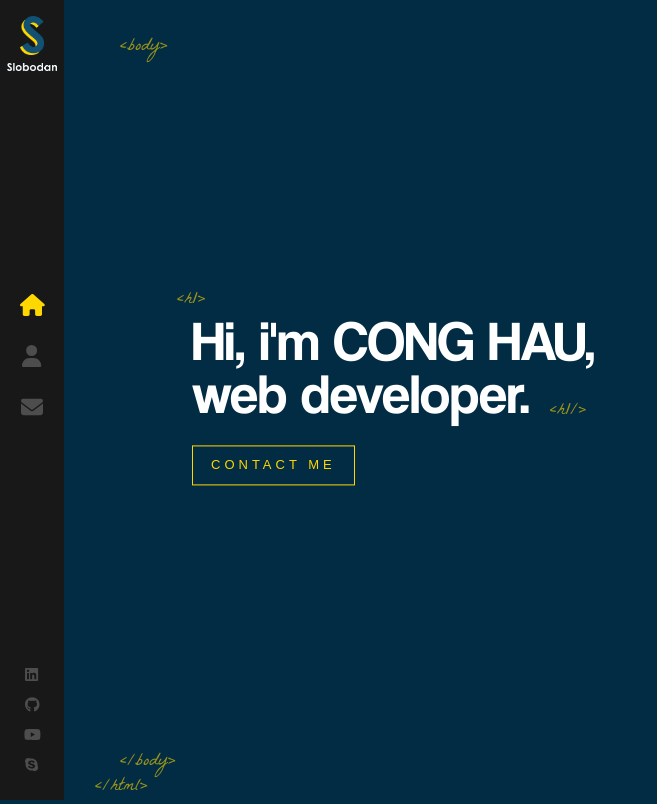
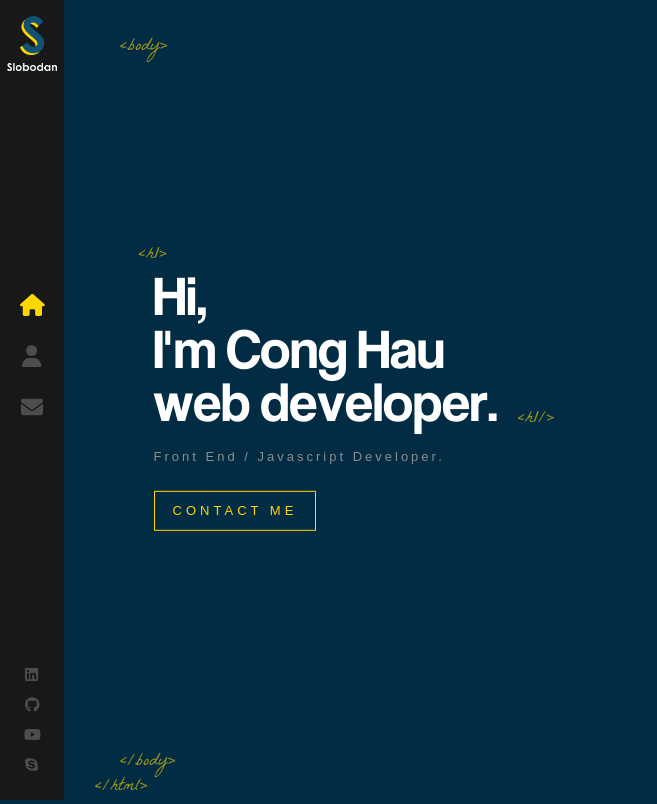
Before and after one commit to conghau113/react-portfolio, a React (Create React App) app in the folder portfolio/: page / in a window 1280 px wide. Shown: the whole page, without its empty margins (0-657 px from the left). Built offline with nearby package versions, Linux system fonts and the light colour scheme.

Commit message:
home page intro done

```diff
--- /dev/null
+++ b/portfolio/src/components/AnimatedLetters/index.js
@@ -0,0 +1,16 @@
+import './index.scss'
+
+const AnimatedLetters = ({ letterClass, strArray, idx}) => {
+    return (
+        <span>
+            {
+                strArray.map((char, i) => (
+                    <span key={char + i} className={`${letterClass} _${i + idx}`}>
+                        {char}
+                    </span>
+                ))
+            }
+        </span>
+    )
+}
+export default AnimatedLetters
--- /dev/null
+++ b/portfolio/src/components/AnimatedLetters/index.scss
@@ -0,0 +1,30 @@
+.text-animate {
+  display: inline-block;
+  opacity: 0;
+  animation: bounceIn;
+  animation-duration: 1s;
+  animation-delay: 1s;
+  animation-fill-mode: forwards;
+  min-width: 10px;
+}
+
+.text-animate-hover {
+  min-width: 10px;
+  display: inline-block;
+  animation-fill-mode: both;
+
+  &:hover {
+    animation: rubberBand 1s;
+    color: #ffd700;
+  }
+  &:hover {
+    animation: rubberBand 1s;
+    color: #ffd700;
+  }
+}
+
+@for $i from 1 through 35 {
+  .text-animate._#{$i} {
+    animation-delay: #{$i / 10}s;
+  }
+}
--- a/portfolio/src/components/Home/index.js
+++ b/portfolio/src/components/Home/index.js
@@ -1,14 +1,59 @@
+import { useEffect, useState } from 'react'
 import { Link } from 'react-router-dom'
+import AnimatedLetters from '../AnimatedLetters'
 import './index.scss'
 const Home = () => {
+  const [letterClass, setLetterclass] = useState('text-animate')
+  const nameArray = ['C', 'o', 'n', 'g', ' ', 'H', 'a', 'u']
+  const jobArray = [
+    'w',
+    'e',
+    'b',
+    ' ',
+    'd',
+    'e',
+    'v',
+    'e',
+    'l',
+    'o',
+    'p',
+    'e',
+    'r',
+    '.',
+  ]
+
+  useEffect(() => {
+    return setTimeout(() => {
+      setLetterclass('text-animate-hover')
+    }, 4000)
+  }, [])
+
   return (
     <div className="container homePage">
       <div className="textZone">
         <h1>
-          Hi, i'm CONG HAU,
+          <span className={letterClass}>H</span>
+          <span className={`${letterClass} _9`}>i</span>
+          <span className={`${letterClass} _10`}>,</span>
           <br />
-          web developer.
+          <span className={`${letterClass} _11`}>I</span>
+          <span className={`${letterClass} _12`}>'</span>
+          <span className={`${letterClass} _13`}>m</span>
+          <span className={`${letterClass} _14`}> </span>
+
+          <AnimatedLetters
+            letterClass={letterClass}
+            strArray={nameArray}
+            idx={15}
+          />
+          <br />
+          <AnimatedLetters
+            letterClass={letterClass}
+            strArray={jobArray}
+            idx={22}
+          />
         </h1>
+        <h2>Front End / Javascript Developer.</h2>
         <Link to="/contact" className="flatButton">
           CONTACT ME
         </Link>
--- a/portfolio/src/components/Home/index.scss
+++ b/portfolio/src/components/Home/index.scss
@@ -1,7 +1,7 @@
 .homePage {
   .textZone {
     position: absolute;
-    left: 15%;
+    left: 12%;
     top: 50%;
     transform: translateY(-50%);
     width: 50%;
@@ -15,6 +15,7 @@
     margin: 0;
     font-family: 'Coolvetica';
     font-weight: 400;
+    user-select: none;
 
     &:before {
       content: '<h1>';
@@ -53,10 +54,11 @@
     color: #8d8d8d;
     margin-top: 20px;
     font-weight: 400;
-    font-size: 11px;
+    font-size: 13px;
     font-family: sans-serif;
     letter-spacing: 3px;
     animation: fadeIn 1s 1.8s backwards;
+    user-select: none;
   }
 
   .flatButton {
```
